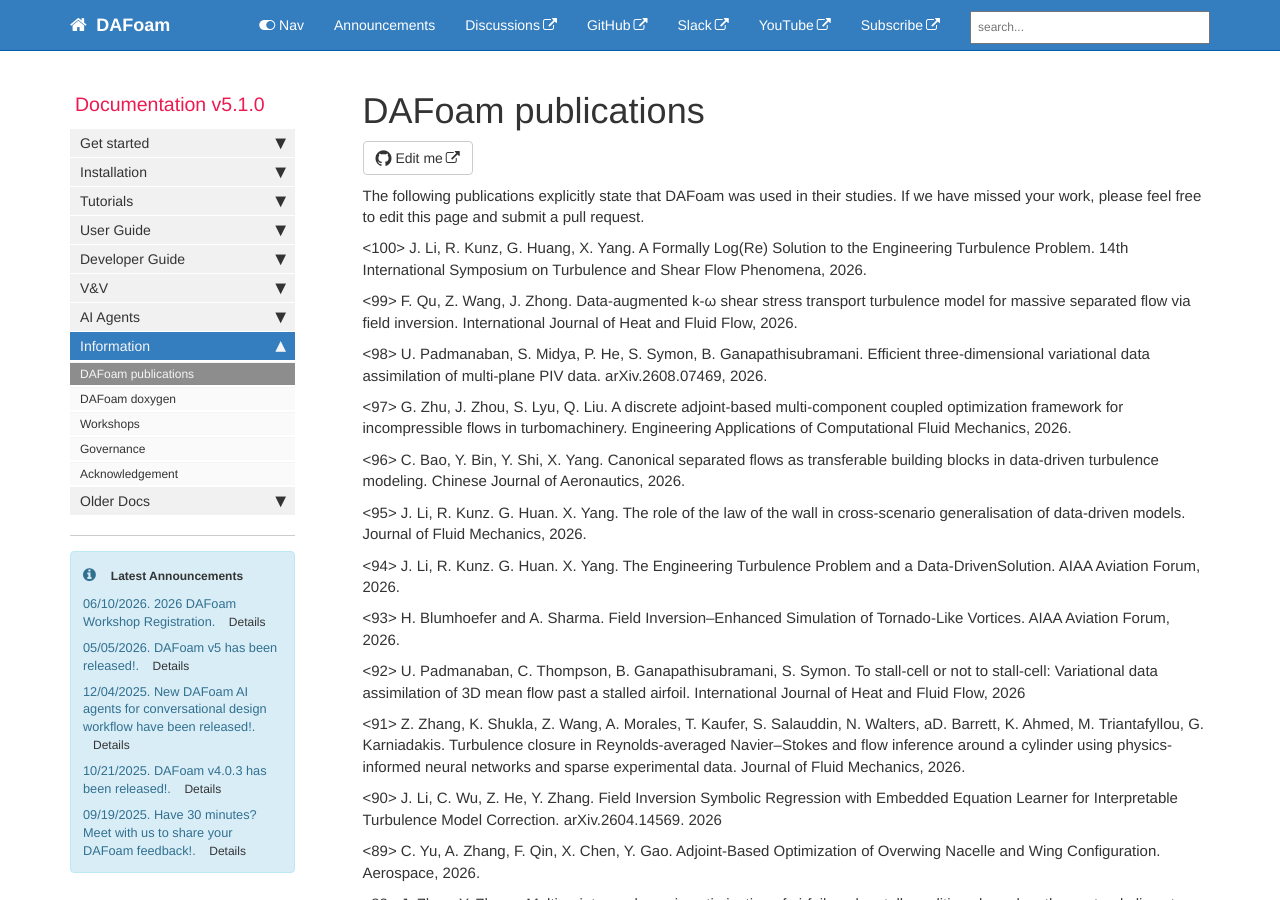
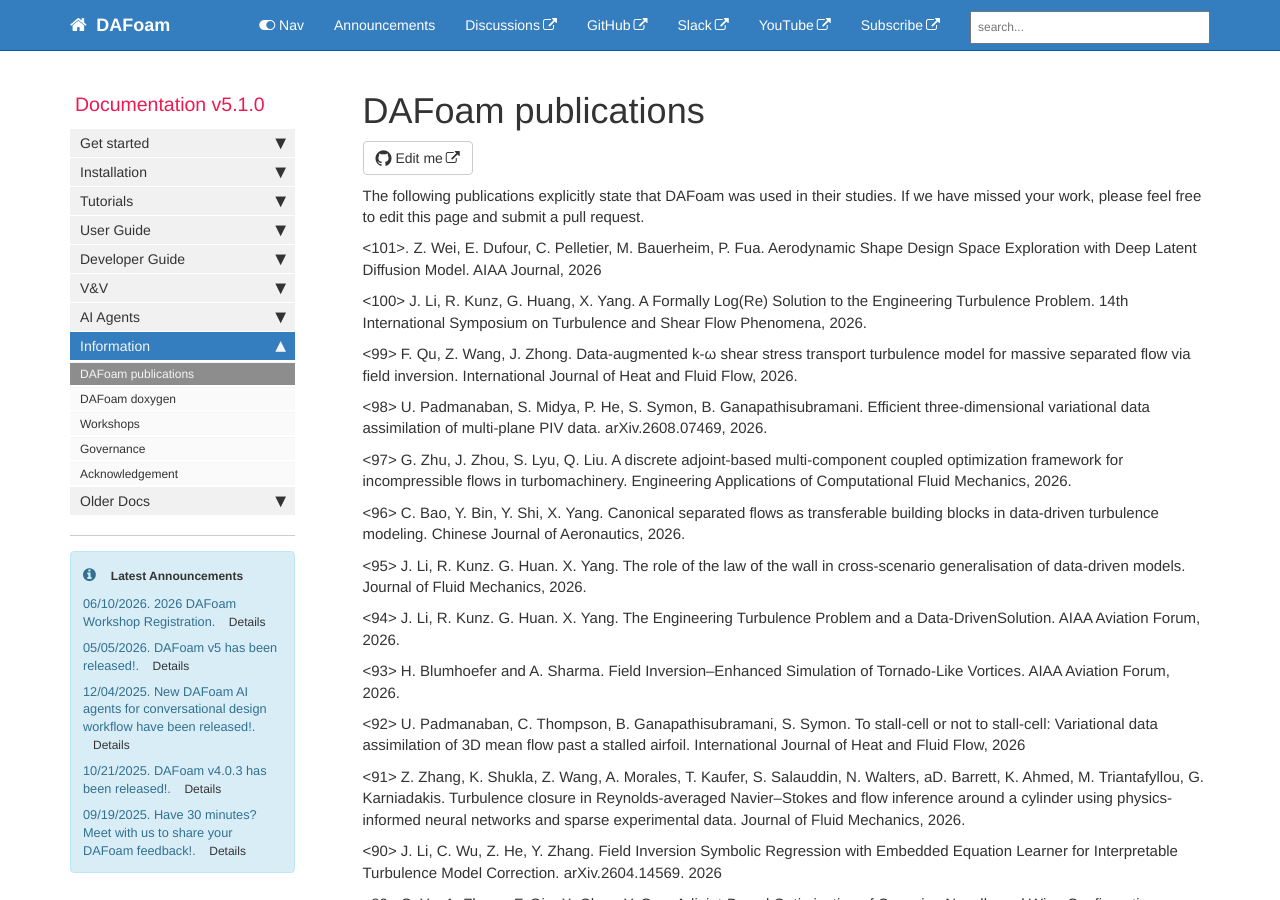
Before and after one commit to DAFoam/DAFoam.github.io, a Jekyll site: the page built from pages/mydoc/mydoc_docs_publications.md, in a window 1280 px wide and 900 px high. Built offline with Jekyll 4.4.1, drawn with Linux system fonts in a browser that asks for light colours; comment, search, counter and statistics services are not loaded.

Commit message:
content update

```diff
--- a/pages/mydoc/mydoc_docs_publications.md
+++ b/pages/mydoc/mydoc_docs_publications.md
@@ -10,6 +10,8 @@ folder: mydoc
 <!-- T.G. Iriolya, E. Mammadli, S. Eyi. Axisymmetric Flow Analysis and Geometry Optimization of Launch Pads via Discrete Adjoint Method. AIAA SciTech. -->
 
 The following publications explicitly state that DAFoam was used in their studies. If we have missed your work, please feel free to edit this page and submit a pull request.
+
+<101>. Z. Wei, E. Dufour, C. Pelletier, M. Bauerheim, P. Fua. Aerodynamic Shape Design Space Exploration with Deep Latent Diffusion Model. AIAA Journal, 2026
 
 <100> J. Li, R. Kunz, G. Huang, X. Yang. A Formally Log(Re) Solution to the Engineering Turbulence Problem. 14th International Symposium on Turbulence and Shear Flow Phenomena, 2026.
 
```
